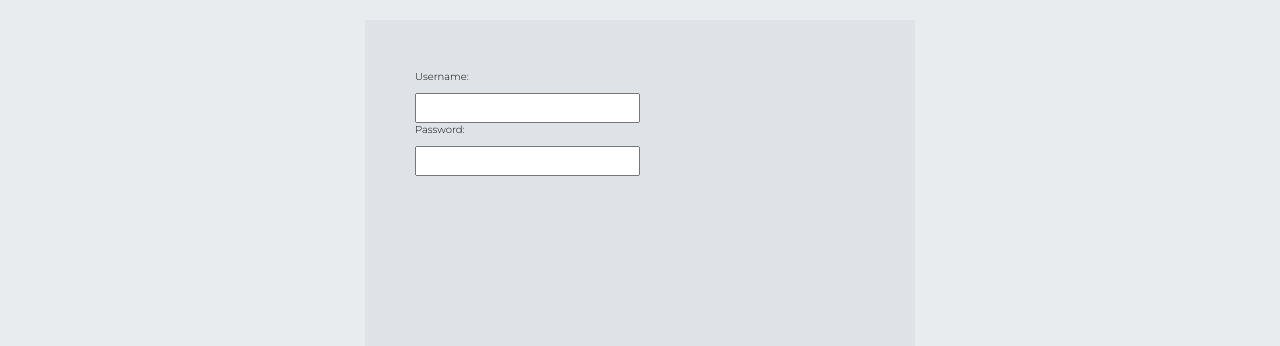
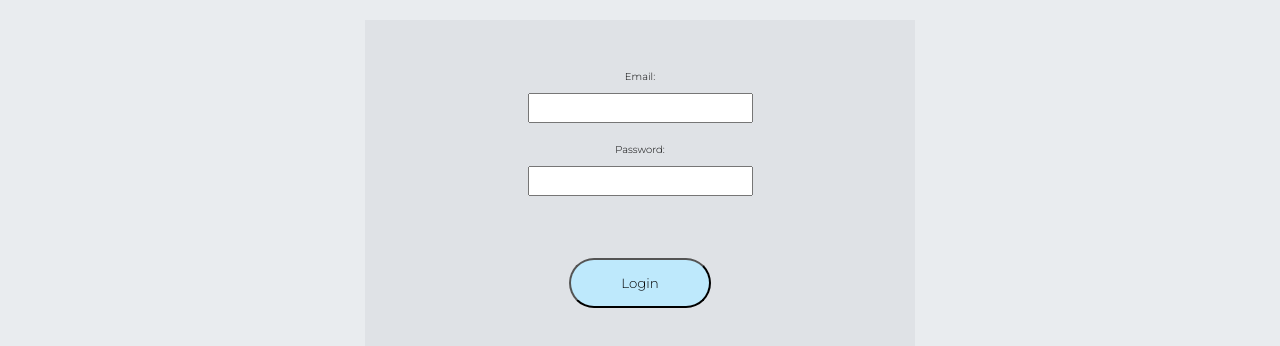
Before and after one commit to shearertzach/thriveAB, a React (Create React App) app: page /Tracking in a window 1280 px wide. Both pictures are taken after a click on the button "Log In". Shown: the part 921-1267 px from the top of the page. Built offline with nearby package versions, Linux system fonts and the light colour scheme.

Commit message:
Updated GitIgnore, updated authorizationForm

```diff
--- a/src/features/Authorization/components/AuthorizationForm/AuthorizationForm.module.scss
+++ b/src/features/Authorization/components/AuthorizationForm/AuthorizationForm.module.scss
@@ -33,6 +33,11 @@
     height: 100%;
     background-color:rgb(223, 226, 230);
     padding: 5rem;
+    &__section {
+      display: flex;
+      align-items: center;
+      flex-direction: column;
+    }
   }
 }
 
--- a/src/features/Authorization/components/AuthorizationForm/index.js
+++ b/src/features/Authorization/components/AuthorizationForm/index.js
@@ -9,19 +9,26 @@ class AuthorizationForm extends PureComponent {
     this.state = {
       flipping: false,
       flipped: false,
-      username: '',
+      email: '',
       password: ''
     }
   }
 
+  handleTextChange = (text, key) => {
+    this.setState({ [key]: text.target.value })
+  }
+
   renderFlippedForm = () => (
     <div className={style['c-form__input']}>
-      <div className={style['c-form__input__form']}>
-        <p>Username:</p>
-        <Input type='username' />
-        <p>Password:</p>
-        <Input type='password' />
+      <div className={style['c-form__input__section']}>
+        <p>Email:</p>
+        <Input onChange={(text) => this.handleTextChange(text, 'email') } type='email' />
       </div>
+      <div className={style['c-form__input__section']}>
+        <p style={{ marginTop: '2rem' }}>Password:</p>
+        <Input onChange={(text) => this.handleTextChange(text, 'password')} type='password' />
+      </div>
+      <Button title='Login' />
     </div>
   )
 
```
Also changed, not shown: 1 other file (tests, documents, lock files or other folders).
